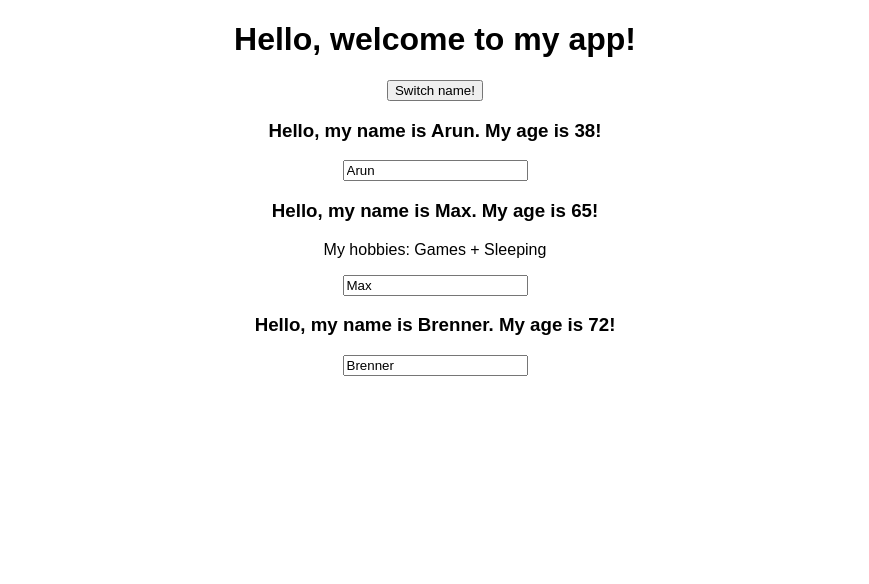
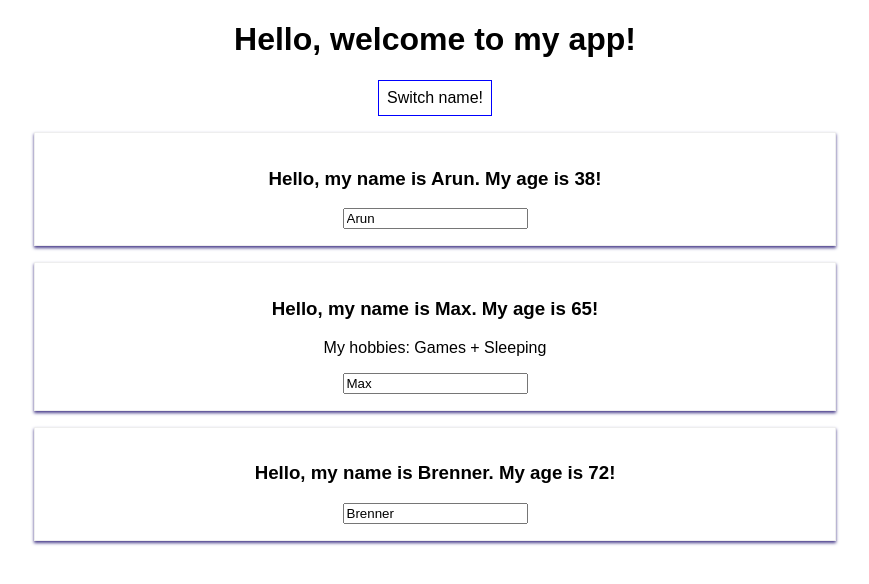
Before and after one commit to arunshariharan/first-react-app, a React (Create React App) app: page / in a window 1280 px wide. Shown: the top 584 px of the page, without its empty margins (205-1074 px from the left). Built offline with nearby package versions, Linux system fonts and the light colour scheme.

Commit message:
section 3, 50. Css and inline styling within javascript

```diff
--- a/src/App.js
+++ b/src/App.js
@@ -34,10 +34,21 @@ class App extends Component {
   }
 
   render() {
+
+    const styling = {
+      border: '1px solid blue',
+      backgroundColor: 'white',
+      font: 'inherit',
+      padding: '8px',
+      cursor: 'pointer'
+    }
+
     return (
       <div className="App">
         <h1>Hello, welcome to my app!</h1>
-        <button onClick={this.switchNameHandler.bind(this, 'Koko Black')}>Switch name!</button>
+        <button
+          style={styling}
+          onClick={this.switchNameHandler.bind(this, 'Koko Black')}>Switch name!</button>
 
         <Person
           name={this.state.persons[0].name}
--- /dev/null
+++ b/src/Person/Person.css
@@ -0,0 +1,9 @@
+.Person {
+  width: 60%;
+  box-shadow: antiquewhite;
+  border: 1px solid #eee;
+  margin: 16px auto;
+  padding: 16px;
+  box-shadow: 0 2px 3px darkslateblue;
+  text-align: center;
+}
--- a/src/Person/Person.js
+++ b/src/Person/Person.js
@@ -1,8 +1,9 @@
 import React from 'react';
+import './Person.css'
 
 const person = (props) => {
   return (
-    <div>
+    <div className="Person">
       <h3 onClick={props.click}>Hello, my name is {props.name}. My age is {props.age}!</h3>
       <p>{props.children}</p>
       <input type="text" value={props.name} onChange={props.changed}/>
```
